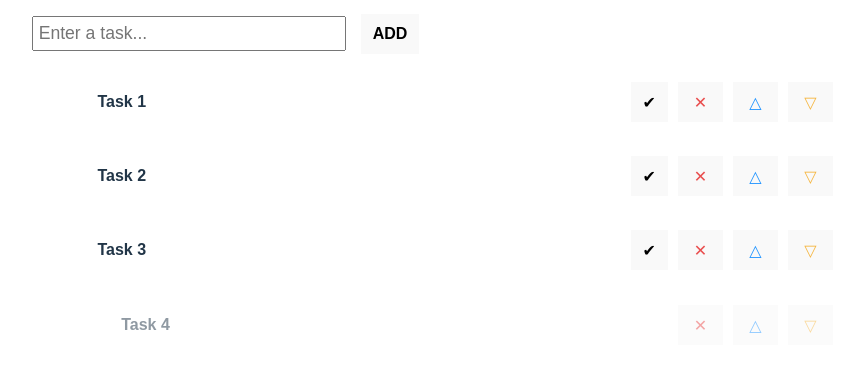
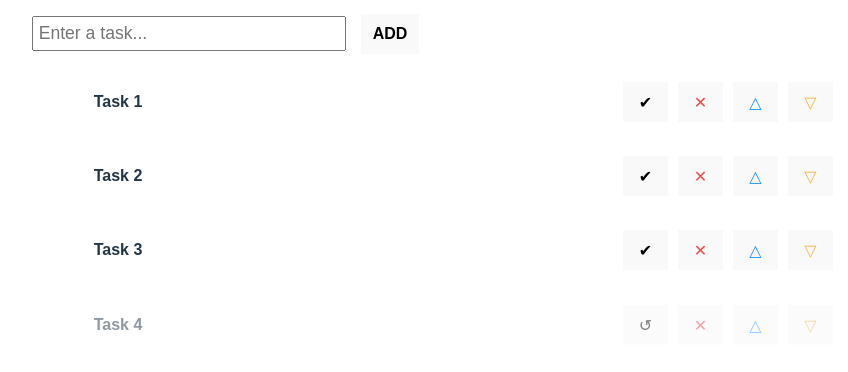
Before and after one commit to ReeveWorks/react-todolist1, a React (Vite) app: page / in a window 1280 px wide. Shown: the part 202-574 px from the top of the page, without its empty margins (412-1260 px from the left). Built offline with nearby package versions, Linux system fonts and the light colour scheme.

Commit message:
v0.4 Last Update
Updated the function Toggle complete to be dynamic. So that completed task can de undone and placed back to todo list(tasks array).

```diff
--- a/src/components/todolist.css
+++ b/src/components/todolist.css
@@ -13,6 +13,7 @@ button{
   font-size: 1rem;
   font-weight: bold;
   height: 40px;
+  width: 45px;
   padding: 5px 10px;
   margin: 0px 5px;
   border-radius: 0px;
@@ -23,6 +24,9 @@ button{
 
 .btn-delete, .btn-mv-up, .btn-mv-down{
   width: 45px;
+}
+.btn-add{
+  width: auto;
 }
 button:hover {
   border-color: #ffffff;
@@ -77,9 +81,12 @@ ol li{
   border: 2px solid white;
 }
 
+.lst-tasks{
+  margin-bottom: -5px;
+}
+
 .lst-completed{
   opacity: 0.5;
-  margin-top: -5px;
 }
 
 .text{
--- a/src/components/todolist.jsx
+++ b/src/components/todolist.jsx
@@ -28,10 +28,20 @@ function TodoList() {
             setComplete(updateTask);
         }
     }
-    function ToggleComplete(index) {
-        setComplete(t => [...t, tasks[index]]);
-        const updateTask = tasks.filter((_, i) => i !== index);
-        setTasks(updateTask);
+    function ToggleComplete(index, target) {
+
+        if(target === "tasks"){
+            setComplete(t => [...t, tasks[index]]);
+            const updateTask = tasks.filter((_, i) => i !== index);
+            setTasks(updateTask);
+
+        }
+        else{
+            setTasks(t => [...t, completed[index]]);
+            const updateTask = completed.filter((_, i) => i !== index);
+            setComplete(updateTask);
+        }
+
     }
     function MoveTaskUp(index, target) {
         if(index == 0){return;}
@@ -79,13 +89,13 @@ function TodoList() {
                         onClick={AddTask}>ADD</button>
                 </div>
 
-                <ol>
+                <ol className='lst-tasks'>
                     {tasks.map((tasksI, index) =>
                         <li key={index}>
                             <span className='text'>{tasksI}</span>
                             <button
                                 className='btn-toggle'
-                                onClick={() => ToggleComplete(index)}>
+                                onClick={() => ToggleComplete(index, "tasks")}>
                                 ✔
                             </button>
                             <button
@@ -113,6 +123,11 @@ function TodoList() {
                         <li key={index}>
                             <span className='text'>{completedI}</span>
                             <button
+                                className='btn-toggle'
+                                onClick={() => ToggleComplete(index)}>
+                                ↺
+                            </button>
+                            <button
                                 className='btn-delete'
                                 onClick={() => DeleteTask(index, completed)}>
                                 ✕
```
